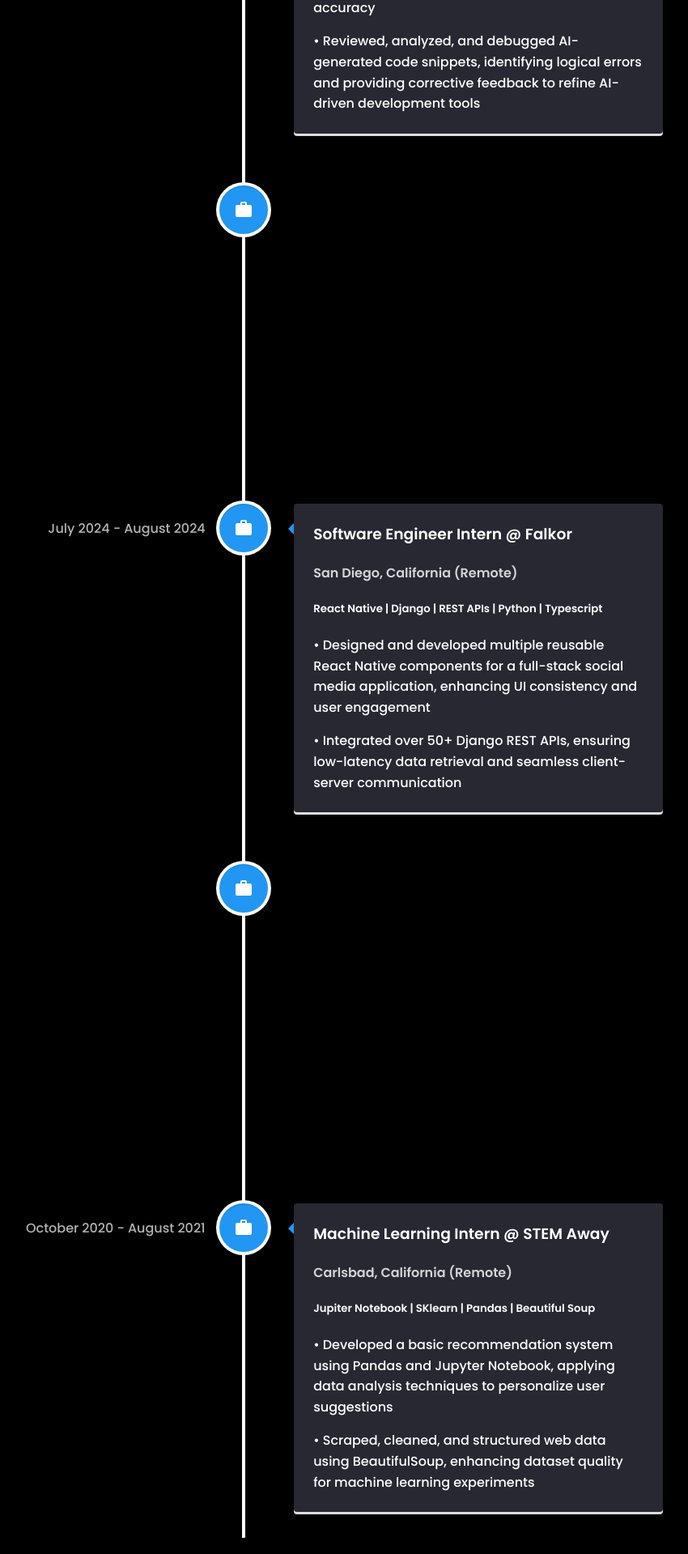
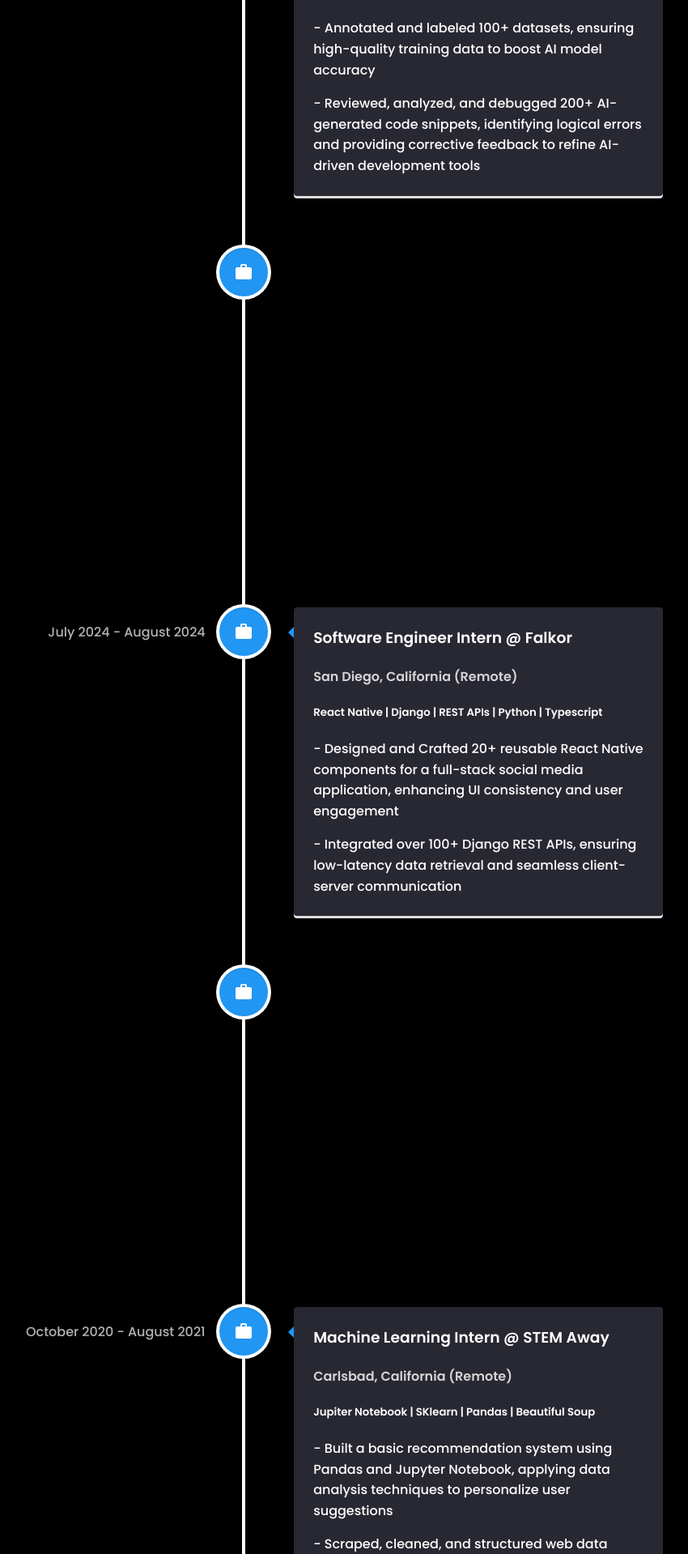
Before and after one commit to qwer030413/Portfoilio, a React (Vite) app in the folder Portfolio/: page / in a window 1280 px wide. Shown: the part 2808-4727 px from the top of the page at 81% size, without its empty margins (371-1221 px from the left). Built offline with nearby package versions, Linux system fonts and the light colour scheme; a web font is replaced by a local one.

Commit message:
Update Resume and experiences

```diff
--- a/Portfolio/src/Pages/Experiences/Experiences.tsx
+++ b/Portfolio/src/Pages/Experiences/Experiences.tsx
@@ -12,8 +12,8 @@
             Used: "Python | Django | REST APIs | PostgreSQL",
             date : "January 2025 - Present",
             location : "El Cajon, California",
-            description1: "• Used Django to create REST API endpoints and migrations for the SPEAR project",
-            description2: "• Collected and filtered data from clients in PostgreSQL to improve accuracy",
+            description1: "- Streamlined REST API endpoints and database migrations using Django to support the SPEAR project, improving backend efficiency and scalability",
+            description2: "- Collaborated in debugging and refactoring backend code to improve maintainability and reduce execution time",
             icon: <MdWork />
         },
         {
@@ -22,18 +22,18 @@
             Used: "Data Annocations | Large Language Models (LLM)",
             date : "October 2024 - Present",
             location : "(Remote)",
-            description1: "• Annotated and labeled 100+ datasets, ensuring high-quality training data to improve AI model accuracy",
-            description2: "• Reviewed, analyzed, and debugged AI-generated code snippets, identifying logical errors and providing corrective feedback to refine AI-driven development tools",
+            description1: "- Annotated and labeled 100+ datasets, ensuring high-quality training data to boost AI model accuracy",
+            description2: "- Reviewed, analyzed, and debugged 200+ AI-generated code snippets, identifying logical errors and providing corrective feedback to refine AI-driven development tools",
             icon: <MdWork />
         },
         {
             id : 3,
-            title: "Software Developer @ CSES",
+            title: "Full-Stack Developer @ CSES",
             Used: "React Native | Node.js | PostgreSQL | AWS",
             date : "September 2024 - Present",
             location : "University of California, San Diego",
-            description1: "• Integrated Node.js APIs to handle transactions and data processing, ensuring seamless backend communication",
-            description2: "• Followed CI/CD Pipeline,  utilizing GitHub Actions for automated testing and deployment",
+            description1: "- Developed 15+ pages and components for a React Native mobile app Triton Spend, an app to help UCSD students track their finances and spending habits",
+            description2: "- Integrated Node.js APIs to handle transactions and data processing, ensuring seamless backend communication",
             icon: <MdWork />
         },
         {
@@ -42,8 +42,8 @@
             Used: "React Native | Django | REST APIs | Python | Typescript",
             date : "July 2024 - August 2024",
             location : "San Diego, California (Remote)",
-            description1: "• Designed and developed multiple reusable React Native components for a full-stack social media application, enhancing UI consistency and user engagement",
-            description2: "• Integrated over 50+ Django REST APIs, ensuring low-latency data retrieval and seamless client-server communication",
+            description1: "- Designed and Crafted 20+ reusable React Native components for a full-stack social media application, enhancing UI consistency and user engagement",
+            description2: "- Integrated over 100+ Django REST APIs, ensuring low-latency data retrieval and seamless client-server communication",
             icon: <MdWork />
         },
         {
@@ -52,8 +52,8 @@
                 Used: "JIRA | Git | Firmware",
                 date : "June 2021 - August 2021",
             location : "Carlsbad, California",
-            description1: "• Conducted 600+ firmware tests on company products on company products, ensuring software reliability and functionality",
-            description2: "• Identified and documented software and hardware defects using JIRA, facilitating efficient issue tracking and resolution",
+            description1: "- Conducted 600+ firmware tests on company products on company products, ensuring software reliability and functionality",
+            description2: "- Identified and documented software and hardware defects using JIRA, facilitating efficient issue tracking and resolution",
             icon: <MdWork />
         },
         {
@@ -62,8 +62,8 @@
             Used: "Jupiter Notebook | SKlearn | Pandas | Beautiful Soup",
             date : "October 2020 - August 2021",
             location : "Carlsbad, California (Remote)",
-            description1: "• Developed a basic recommendation system using Pandas and Jupyter Notebook, applying data analysis techniques to personalize user suggestions",
-            description2: "• Scraped, cleaned, and structured web data using BeautifulSoup, enhancing dataset quality for machine learning experiments",
+            description1: "- Built a basic recommendation system using Pandas and Jupyter Notebook, applying data analysis techniques to personalize user suggestions",
+            description2: "- Scraped, cleaned, and structured web data using BeautifulSoup, enhancing dataset quality for machine learning experiments",
             icon: <MdWork />
         },
 
```
Also changed, not shown: 1 other file (tests, documents, lock files or other folders).
